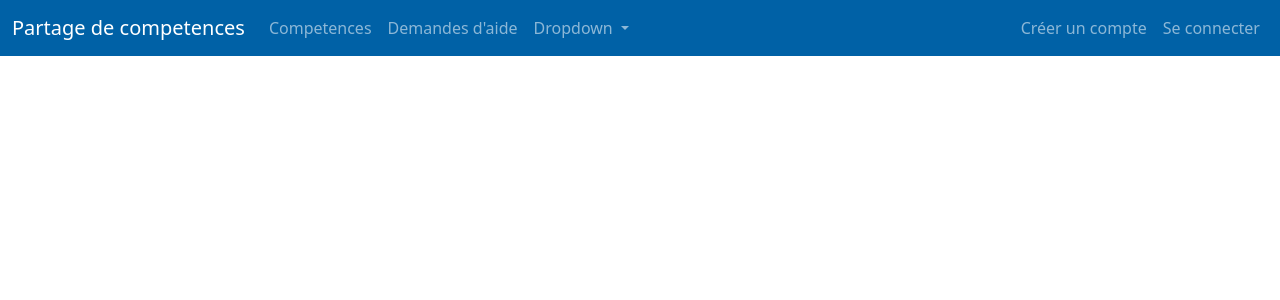
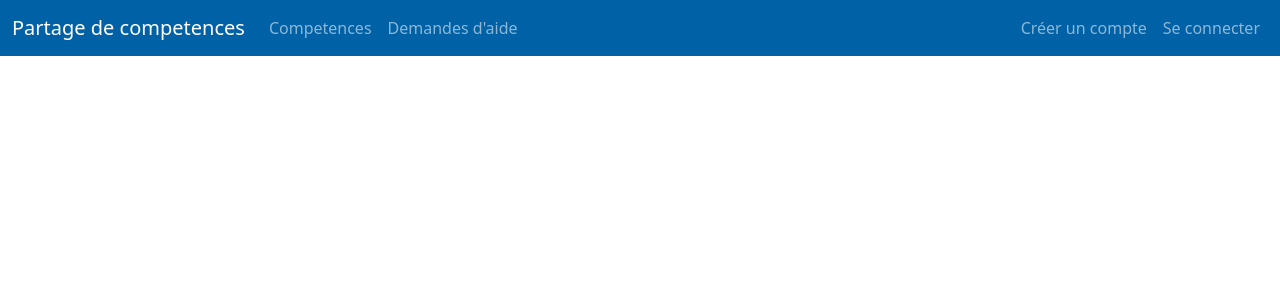
Before and after one commit to rdpt03/FMS-PYDJANGO-EVAL-Partage-Competences, a Django app: page / in a window 1280 px wide. Shown: the top 300 px of the page. Run offline with Django 5.2, Linux system fonts and the light colour scheme.

Commit message:
Remove useless dropdown

```diff
--- a/core/templates/base_disconnected.html
+++ b/core/templates/base_disconnected.html
@@ -12,18 +12,6 @@
                 </li>
                 <li class="nav-item">
                     <a class="nav-link" aria-current="page" href="{% url 'tasks_disconnected' %}">Demandes d'aide</a>
-                </li>
-
-                <li class="nav-item dropdown">
-                    <a class="nav-link dropdown-toggle" href="#" role="button" data-bs-toggle="dropdown" aria-expanded="false">
-                        Dropdown
-                    </a>
-                    <ul class="dropdown-menu">
-                        <li><a class="dropdown-item" href="#">Action</a></li>
-                        <li><a class="dropdown-item" href="#">Another action</a></li>
-                        <li><hr class="dropdown-divider"></li>
-                        <li><a class="dropdown-item" href="#">Something else here</a></li>
-                    </ul>
                 </li>
             </ul>
 
```
